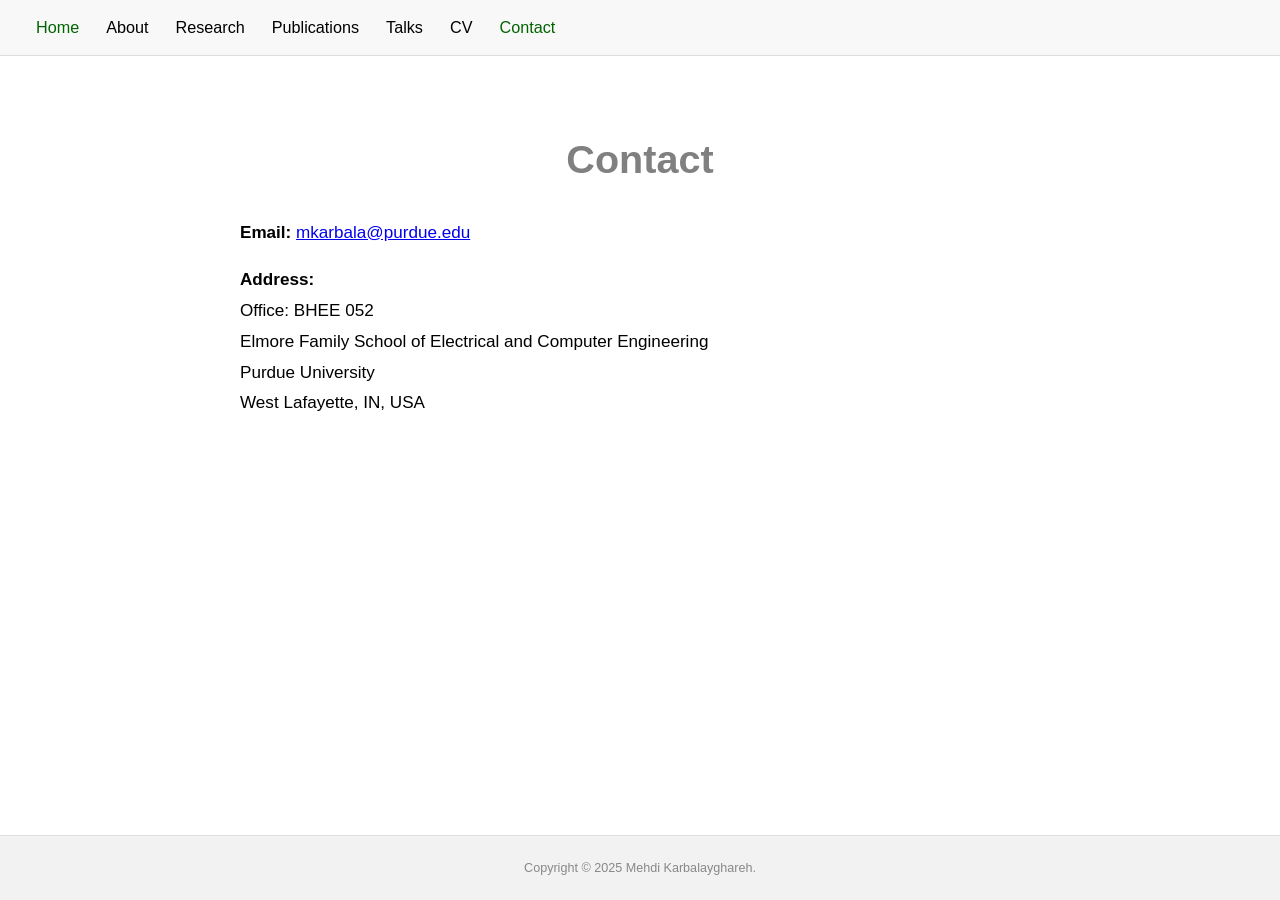
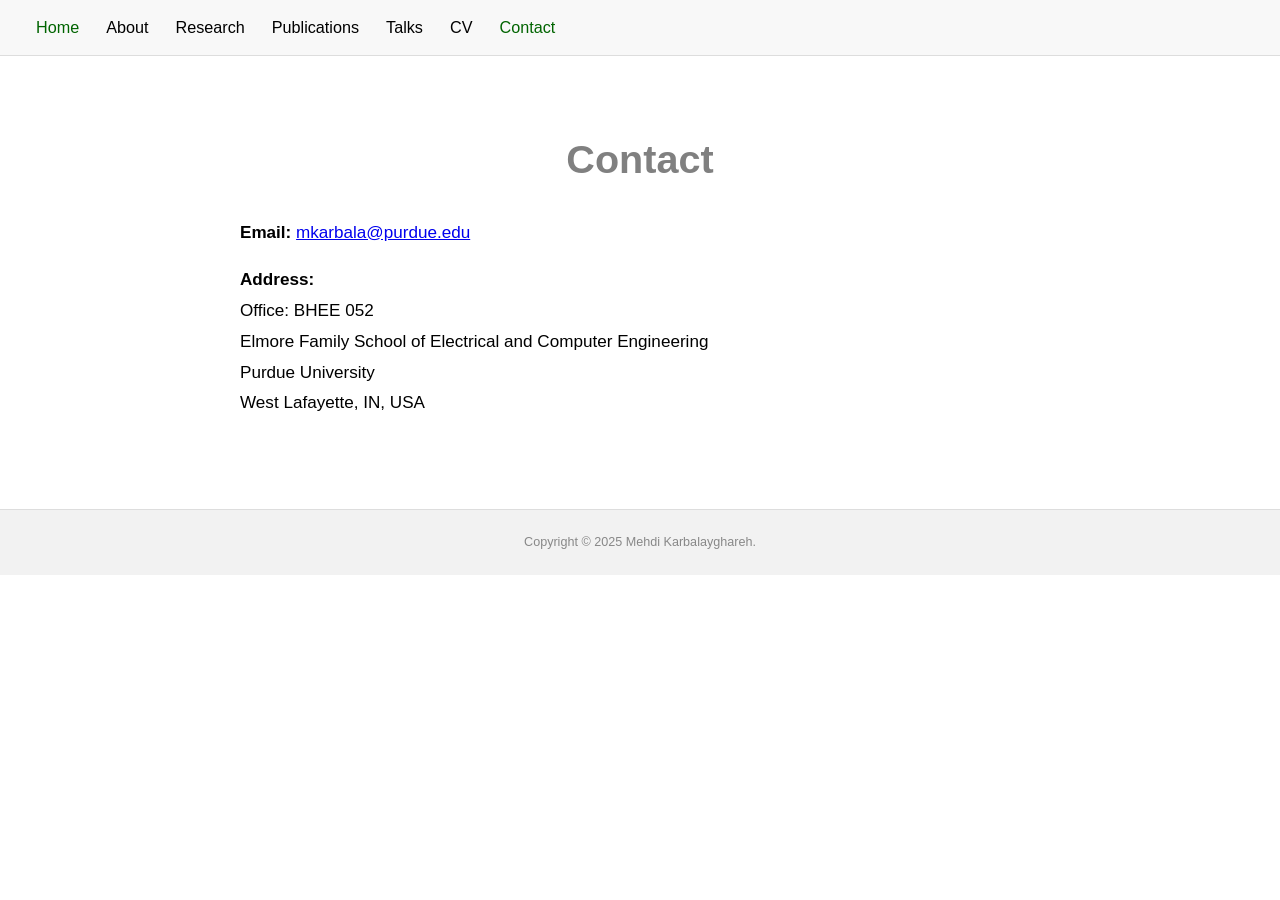
Before and after one commit to mkarbalaygh/mkarbalaygh.github.io, a Jekyll site: the page built from _pages/contact.md, in a window 1280 px wide. Built offline with Jekyll 4.4.1, drawn with Linux system fonts in a browser that asks for light colours; some web fonts are replaced; comment, search, counter and statistics services are not loaded.

Commit message:
Restyle shared page layout

```diff
--- a/_layouts/default.html
+++ b/_layouts/default.html
@@ -2,23 +2,24 @@
 <html lang="en">
 <head>
   <meta charset="UTF-8">
-  <title>{{ page.title }}</title>
+  <title>{% if page.title %}{{ page.title }} | {% endif %}Mehdi Karbalayghareh</title>
   <meta name="viewport" content="width=device-width, initial-scale=1.0">
-  <link href="https://fonts.googleapis.com/css2?family=Aptos:wght@400;600;700&display=swap" rel="stylesheet">
+  <meta name="description" content="Academic website of Mehdi Karbalayghareh, Postdoctoral Research Associate at Purdue University.">
   <link rel="stylesheet" href="/assets/css/style.css">
 </head>
-<body class="{{ page.title | downcase }}">
-  <div class="wrapper">
-    {% include nav.html %}
+<body class="{{ page.title | downcase | replace: ' ', '-' }}">
+  {% include nav.html %}
 
+  <div class="site-shell">
     <main class="main-content">
       <div class="page-content">
         {{ content }}
       </div>
     </main>
+  </div>
 
-    {% include footer.html %}
-  </div>
+  {% include footer.html %}
+
   <script src="https://cdn.counter.dev/script.js" data-id="54bf45c8-7778-442d-989d-6dccdb64375e" data-utcoffset="-4"></script>
 </body>
 </html>
```
